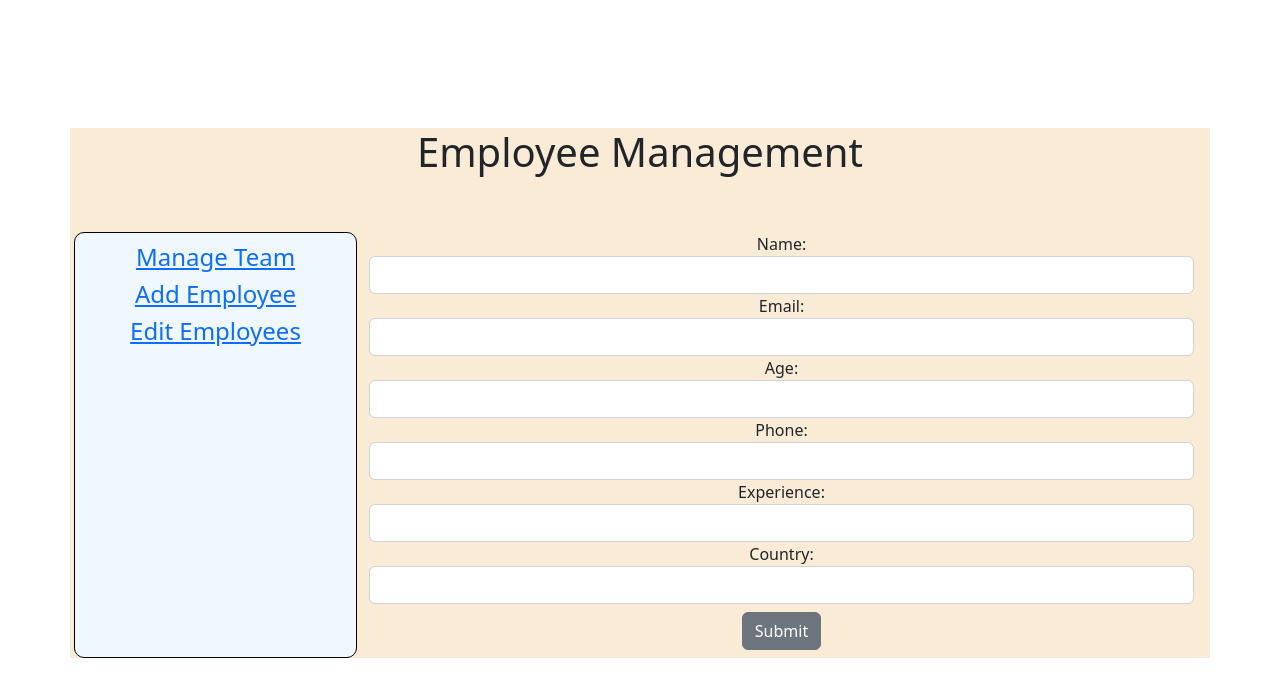
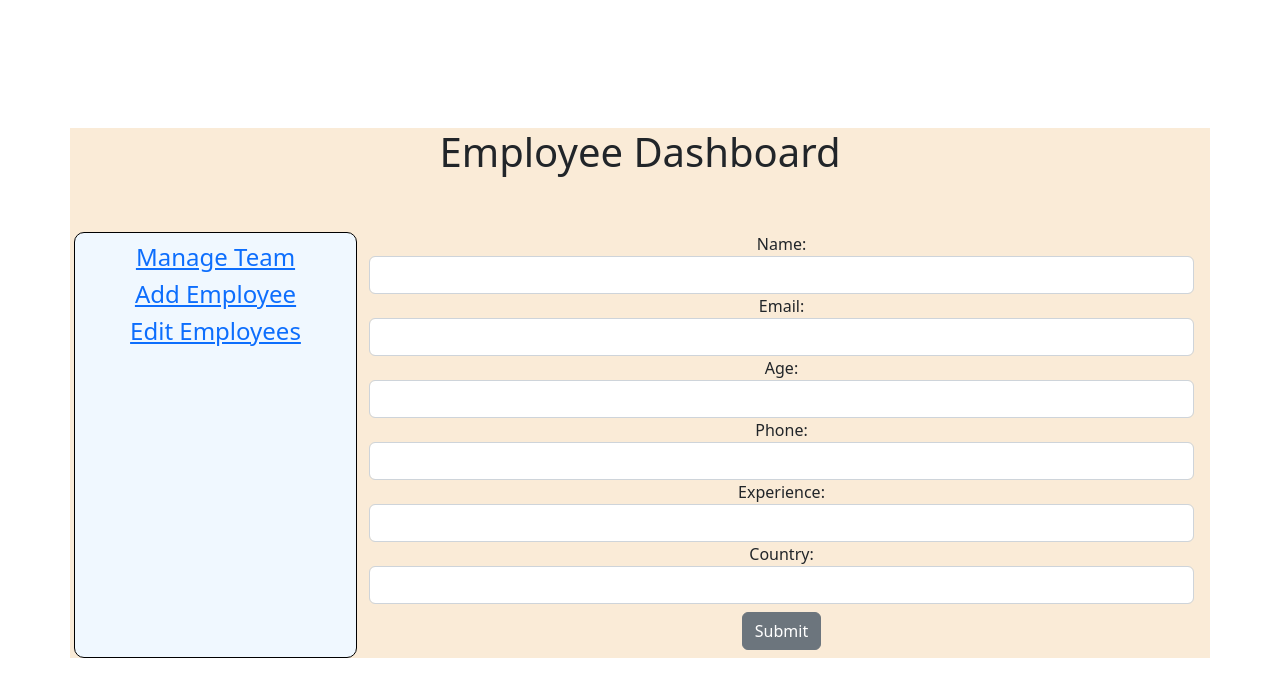
Before and after one commit to wlnston1/capstone, a React (Create React App) app in the folder client/: page / in a window 1280 px wide. Shown: the top 696 px of the page. Built offline with nearby package versions, Linux system fonts and the light colour scheme.

Commit message:
ft: updated dashboard naming in app.js

```diff
--- a/client/src/App.js
+++ b/client/src/App.js
@@ -13,7 +13,7 @@ function App() {
 
       {/*  Employment */}
       <div className="row mb-5">
-        <h1>Employee Management</h1>
+        <h1>Employee Dashboard</h1>
       </div>
       <div className="row">
         <Router>
```
